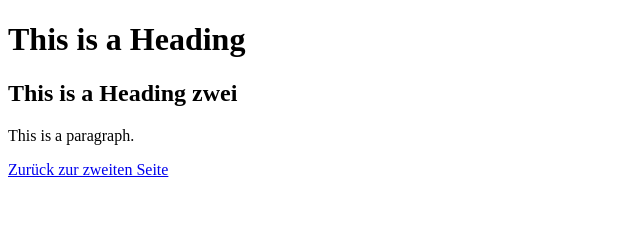
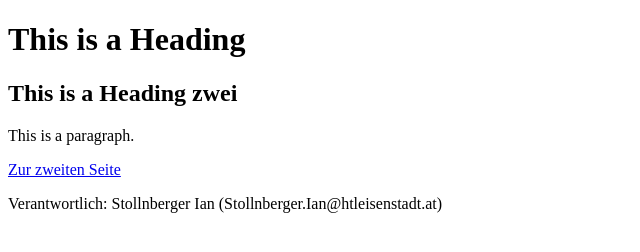
Before and after one commit to idschi/sharkbuy, a plain HTML site: page index.html in a window 1280 px wide. Shown: the whole page, without its empty margins (0-640 px from the left). Drawn offline with Linux system fonts and the light colour scheme.

Commit message:
index.html

```diff
--- a/index.html
+++ b/index.html
@@ -4,10 +4,17 @@
 		<title>hallo</title>
 	</head>
 	<body>
-		<h1>This is a Heading</h1>
-		<h2>This is a Heading zwei</h2>
+		<div>
+			<h1>This is a Heading</h1>
+		</div>
+		<div>
+			<h2>This is a Heading zwei</h2>
 		<p>This is a paragraph.</p>
 		<a href="./page2.html">
-		Zurück zur zweiten Seite</a>
+		Zur zweiten Seite</a>
+		</div>
+		<div>
+		<p>Verantwortlich: Stollnberger Ian (Stollnberger.Ian@htleisenstadt.at)
+		</div>
 	</body>
 </html>
```
